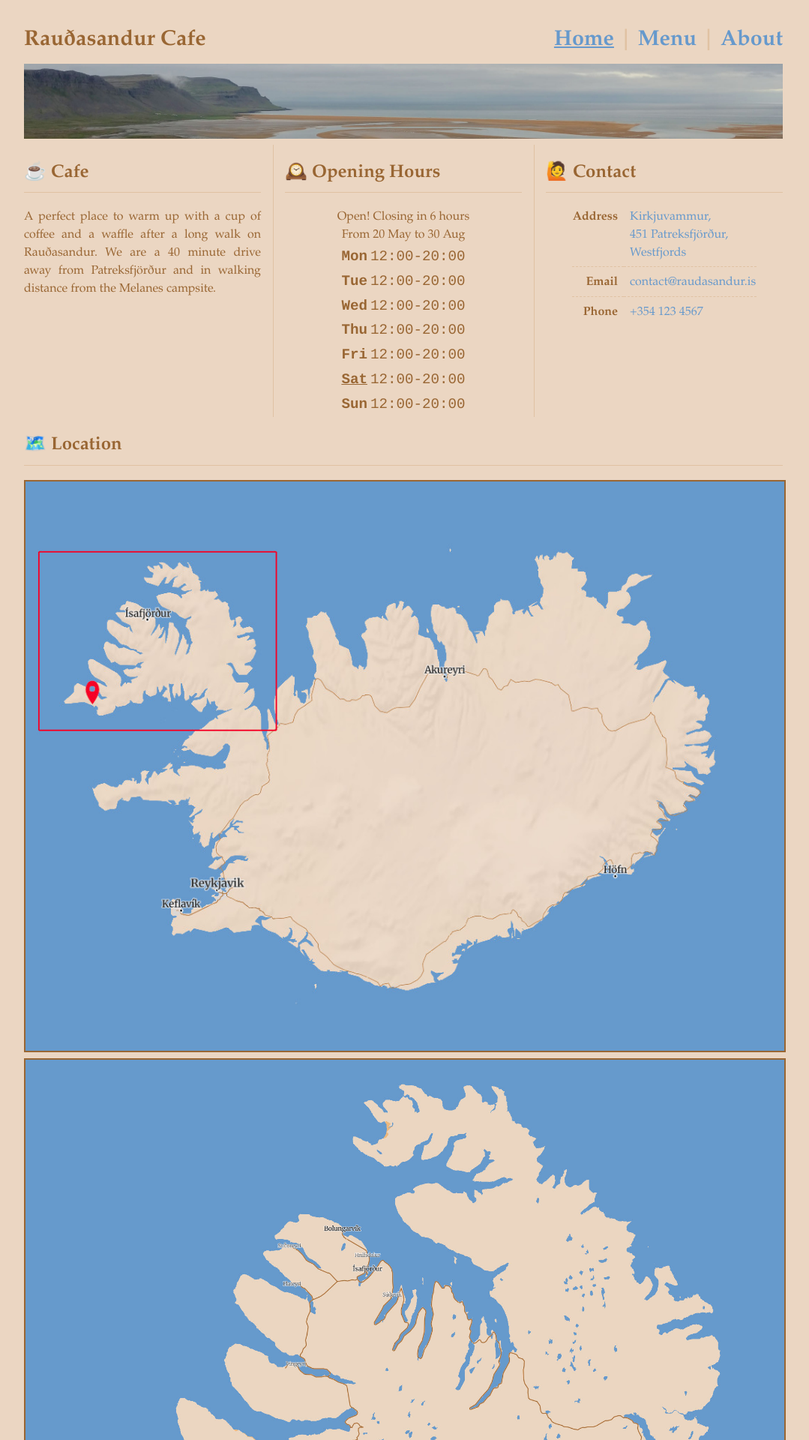
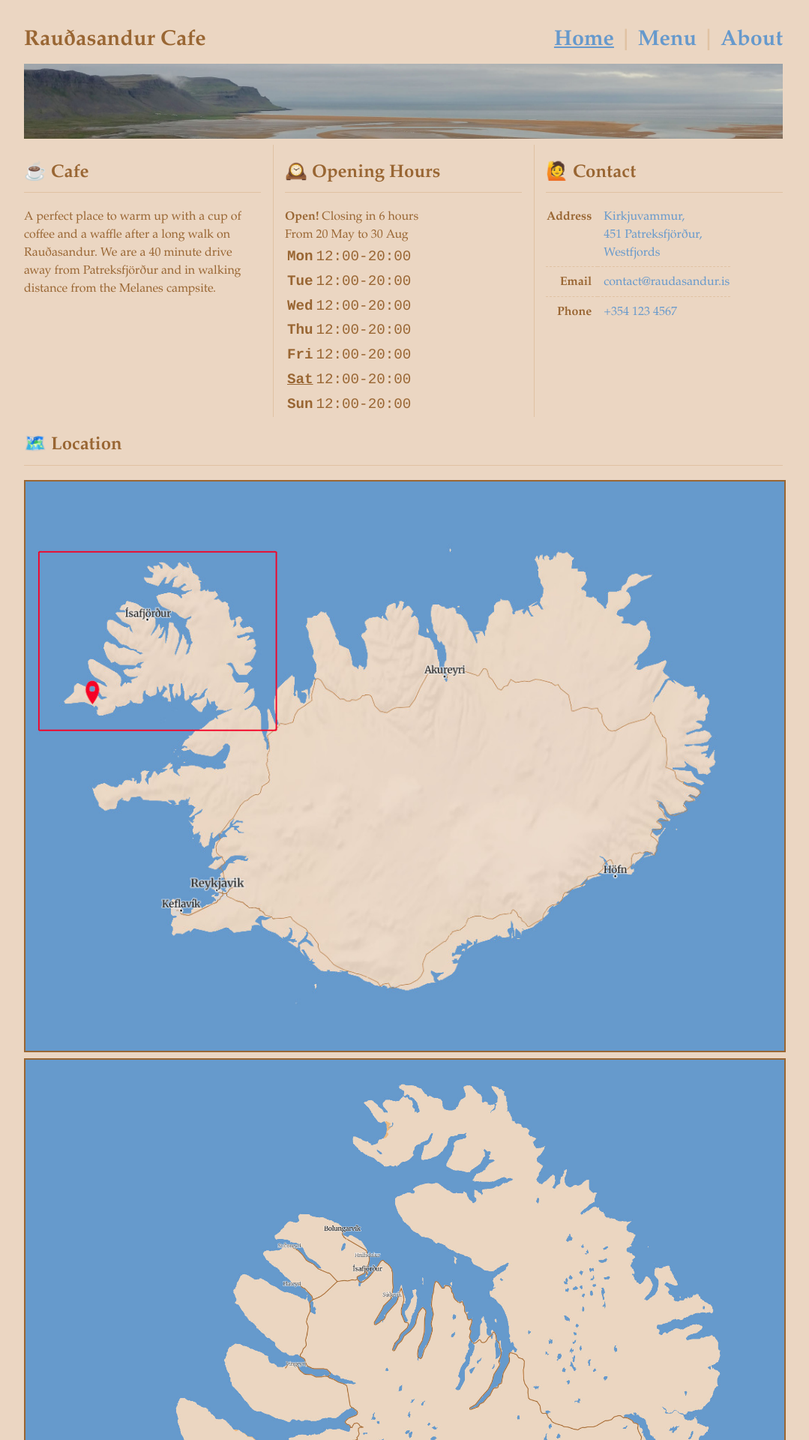
Before and after one commit to raudasandur/raudasandur.github.io, a Jekyll site: the page built from index.html, in a window 1280 px wide. Shown: the top 1920 px of the page at 75% size, without its empty margins (102-1181 px from the left). Built offline with Jekyll 4.4.1, drawn with Linux system fonts in a browser that asks for light colours; nearby versions of some CDN libraries; library files that are not in the unit come from our copies.

Commit message:
Fix alignment

```diff
--- a/assets/css/public.css
+++ b/assets/css/public.css
@@ -85,9 +85,11 @@
 .banner > h1 {
   border: none;
   color: {{ site.colors.background }};
-  text-stroke: 2px {{ site.colors.primary }};
-  -webkit-text-stroke: 2px {{ site.colors.primary }};
-   paint-order: stroke fill;
+  /* text-stroke: 2px {{ site.colors.primary }}; */
+  /* -webkit-text-stroke: 2px {{ site.colors.primary }}; */
+  /* paint-order: stroke fill; */
+  /* -webkit-paint-order: stroke fill; */
+  text-shadow: 0 0 2px {{ site.colors.primary }},0 0 2px {{ site.colors.primary }},0 0 2px {{ site.colors.primary }},0 0 2px {{ site.colors.primary }},0 0 2px {{ site.colors.primary }},0 0 2px {{ site.colors.primary }},0 0 2px {{ site.colors.primary }},0 0 2px {{ site.colors.primary }},0 0 2px {{ site.colors.primary }},0 0 2px {{ site.colors.primary }},0 0 2px {{ site.colors.primary }},0 0 2px {{ site.colors.primary }},0 0 2px {{ site.colors.primary }},0 0 2px {{ site.colors.primary }},0 0 2px {{ site.colors.primary }},0 0 2px {{ site.colors.primary }},0 0 2px {{ site.colors.primary }},0 0 2px {{ site.colors.primary }},0 0 2px {{ site.colors.primary }},0 0 2px {{ site.colors.primary }},0 0 2px {{ site.colors.primary }};
 
   position: absolute;
   top: 50%;
@@ -114,8 +116,8 @@
 /* Contact */
 
 table.contact {
-  margin-left: auto;
-  margin-right: auto;
+  /* margin-left: auto; */
+  /* margin-right: auto; */
   border-collapse: collapse;
   border-spacing: 1em 1em;
 }
--- a/index.html
+++ b/index.html
@@ -23,25 +23,24 @@
 
 <div class="menu-category"><div class="menu-item">
 <h2>☕ Cafe</h2>
-<p style="text-align: justify">
+<p style="text-align: left">
 A perfect place to warm up with a cup of coffee and a waffle after a long walk on Rauðasandur. We are a 40 minute drive away from Patreksfjörður and in walking distance from the Melanes campsite.
 </p>
 </div></div>
 
 <div class="menu-category"><div class="menu-item">
 <h2>🕰️ Opening Hours</h2>
-<center>
 {% assign today_times = site.times[dotw] %}
 {% assign tomorrow_times = site.times[ndotw] %}
 {% if time < today_times.open %}
   {% assign wait = today_times.open | minus: time %}
-    Closed! Opening in {{ wait }} hour{% if wait > 1 %}s{% endif %}
+  <b>Closed!</b> Opening in {{ wait }} hour{% if wait > 1 %}s{% endif %}
 {% elsif time >= today_times.open and time < today_times.close %}
   {% assign wait = today_times.close | minus: time %}
-  Open! Closing in {{ wait }} hour{% if wait > 1 %}s{% endif %}
+  <b>Open!</b> Closing in {{ wait }} hour{% if wait > 1 %}s{% endif %}
 {% elsif time >= today_times.close %}
   {% assign wait = 24 | minus: time | plus: tomorrow_times.open %}
-  Closed! Opening tomorrow in {{ wait }} hour{% if wait > 1 %}s{% endif %}
+  <b>Closed!</b> Opening tomorrow in {{ wait }} hour{% if wait > 1 %}s{% endif %}
 {% endif %}
 <br/>
 From 20 May to 30 Aug
@@ -54,7 +53,6 @@
 </tr>
 {% endfor %}
 </table>
-</center>
 </div></div>
 
 <div class="menu-category"><div class="menu-item">
```
